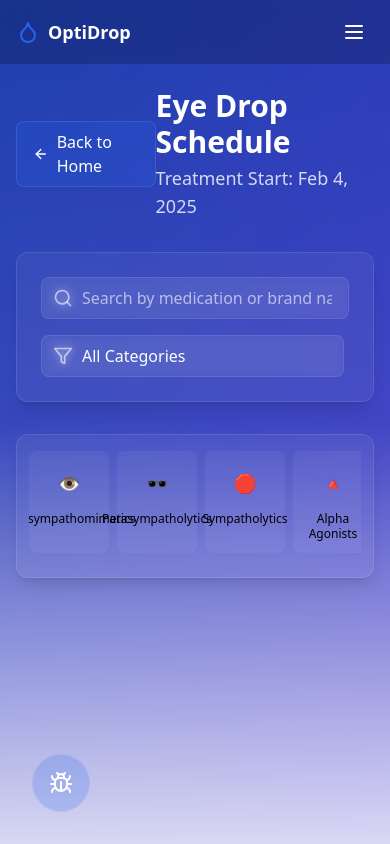
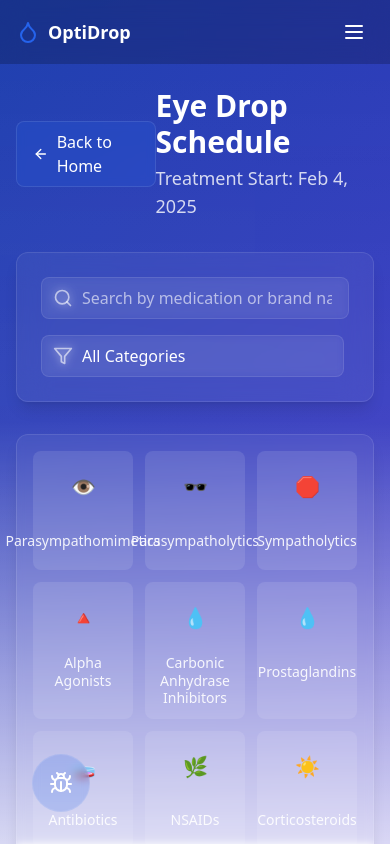
Before and after one commit to NabDBZ/OpiDrop, a React (Vite) app: page /calendar-tool in a window 390 px wide. Shown: the top 844 px of the page. Built offline with nearby package versions, Linux system fonts and the light colour scheme; a web font is replaced by a local one.

Commit message:
Version mobile ameliore

```diff
--- a/src/pages/CalendarTool.tsx
+++ b/src/pages/CalendarTool.tsx
@@ -249,16 +249,12 @@ export default function CalendarTool() {
         </div>
 
         <div className="md:hidden">
-          <div className="glass-card p-4 mb-8 overflow-hidden">
-            <div
-              className="flex overflow-x-auto pb-2 -mx-1 snap-x snap-mandatory after:content-[''] after:flex-shrink-0 after:w-4"
-              style={{ scrollbarWidth: 'none', msOverflowStyle: 'none', WebkitOverflowScrolling: 'touch' }}
-            >
+          {/* Category Icons Grid */}
+          <div className="glass-card p-4 mb-4">
+            <div className="grid grid-cols-3 gap-3">
               {drugCategories.map(category => {
                 const colors = drugColors[category.value as keyof typeof drugColors];
                 const isSelected = selectedCategory === category.value;
-
-                // Get the category symbol from the drug database
                 const categoryDrug = drugDatabase.find(drug => drug.effect === category.value);
                 const defaultSymbol = drugDatabase[0]?.symbol || 'A';
                 const symbol = categoryDrug?.symbol || defaultSymbol;
@@ -267,20 +263,21 @@ export default function CalendarTool() {
                   <button
                     key={category.value}
                     onClick={() => setSelectedCategory(isSelected ? null : category.value)}
-                    className={`flex-shrink-0 w-20 p-3 mx-1 rounded-lg transition-all flex flex-col items-center snap-start ${
+                    className={`p-3 rounded-lg transition-all flex flex-col items-center ${
                       isSelected
-                        ? `${colors.bg} ${colors.text} shadow-lg scale-105`
-                        : 'bg-white/5 hover:bg-white/10'
+                        ? `${colors.bg} ${colors.text} shadow-lg`
+                        : 'bg-white/10 hover:bg-white/20'
                     }`}
-                    title={category.label}
                   >
-                    <div className={`w-10 h-10 rounded-lg flex items-center justify-center ${
+                    <div className={`w-12 h-12 mb-3 rounded-lg flex items-center justify-center ${
                       isSelected ? 'bg-white/20' : colors.bg
                     }`}>
-                      <DrugSymbol symbol={symbol} className={`text-lg ${isSelected ? 'text-white' : ''}`} />
+                      <DrugSymbol symbol={symbol} className={`text-xl ${isSelected ? 'text-white' : ''}`} />
                     </div>
-                    <div className="mt-2 text-xs text-center leading-tight line-clamp-2">
-                      {category.label}
+                    <div className={`text-sm font-medium text-center leading-tight min-h-[2.5em] flex items-center px-1 ${
+                      isSelected ? 'text-white' : 'text-white/90'
+                    }`}>
+                      {category.label.split('(')[0].trim()}
                     </div>
                   </button>
                 );
@@ -288,9 +285,10 @@ export default function CalendarTool() {
             </div>
           </div>
 
+          {/* Filtered Drugs List */}
           {filteredDrugs.length > 0 && selectedCategory && (
-            <div className="glass-card p-4 mb-8">
-              <div className="grid grid-cols-2 gap-3">
+            <div className="glass-card p-4 mb-4">
+              <div className="grid grid-cols-1 gap-3">
                 {filteredDrugs.map(drug => {
                   const colors = drugColors[drug.effect];
                   const isSelected = selectedDrugs.some(d => d.id === drug.id);
@@ -299,18 +297,18 @@ export default function CalendarTool() {
                     <button
                       key={drug.id}
                       onClick={() => handleDrugSelect(drug)}
-                      className={`flex items-center p-3 rounded-lg transition-all ${
+                      className={`flex items-center p-4 rounded-lg transition-all ${
                         isSelected
-                          ? `${colors.bg} ${colors.text} shadow-lg transform scale-[1.02]`
+                          ? `${colors.bg} ${colors.text} shadow-lg`
                           : 'bg-white/5 hover:bg-white/10'
                       }`}
                     >
-                      <div className={`w-8 h-8 rounded-lg flex items-center justify-center ${
+                      <div className={`w-10 h-10 rounded-lg flex items-center justify-center flex-shrink-0 ${
                         isSelected ? 'bg-white/20' : colors.bg
                       }`}>
-                        <DrugSymbol symbol={drug.symbol} className={`text-base ${isSelected ? 'text-white' : ''}`} />
+                        <DrugSymbol symbol={drug.symbol} className="text-lg" />
                       </div>
-                      <div className="ml-3 flex-1 min-w-0 text-left">
+                      <div className="ml-4 flex-1 min-w-0">
                         <div className="text-sm font-medium text-white truncate">
                           {drug.name}
                         </div>
@@ -321,7 +319,7 @@ export default function CalendarTool() {
                         )}
                       </div>
                       {isSelected && (
-                        <Check className="w-5 h-5 ml-2 flex-shrink-0" />
+                        <Check className="w-5 h-5 ml-3 flex-shrink-0" />
                       )}
                     </button>
                   );
```
